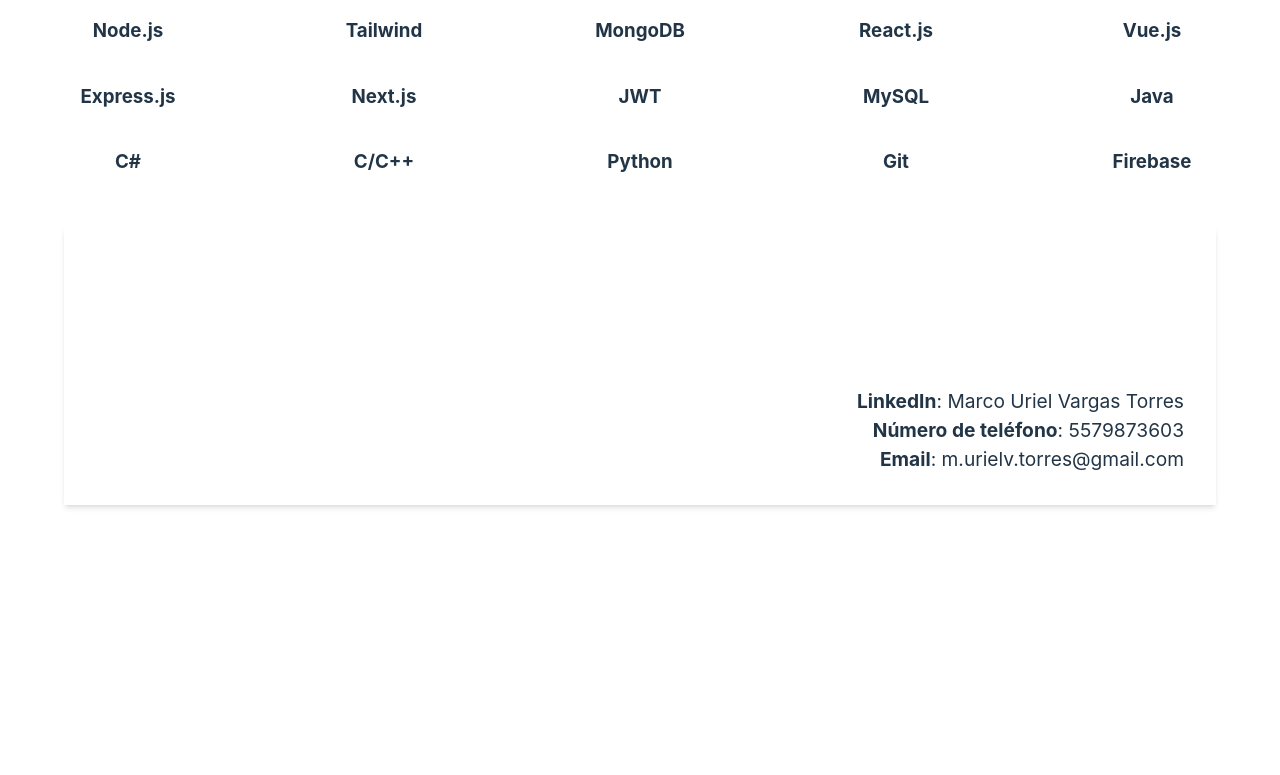
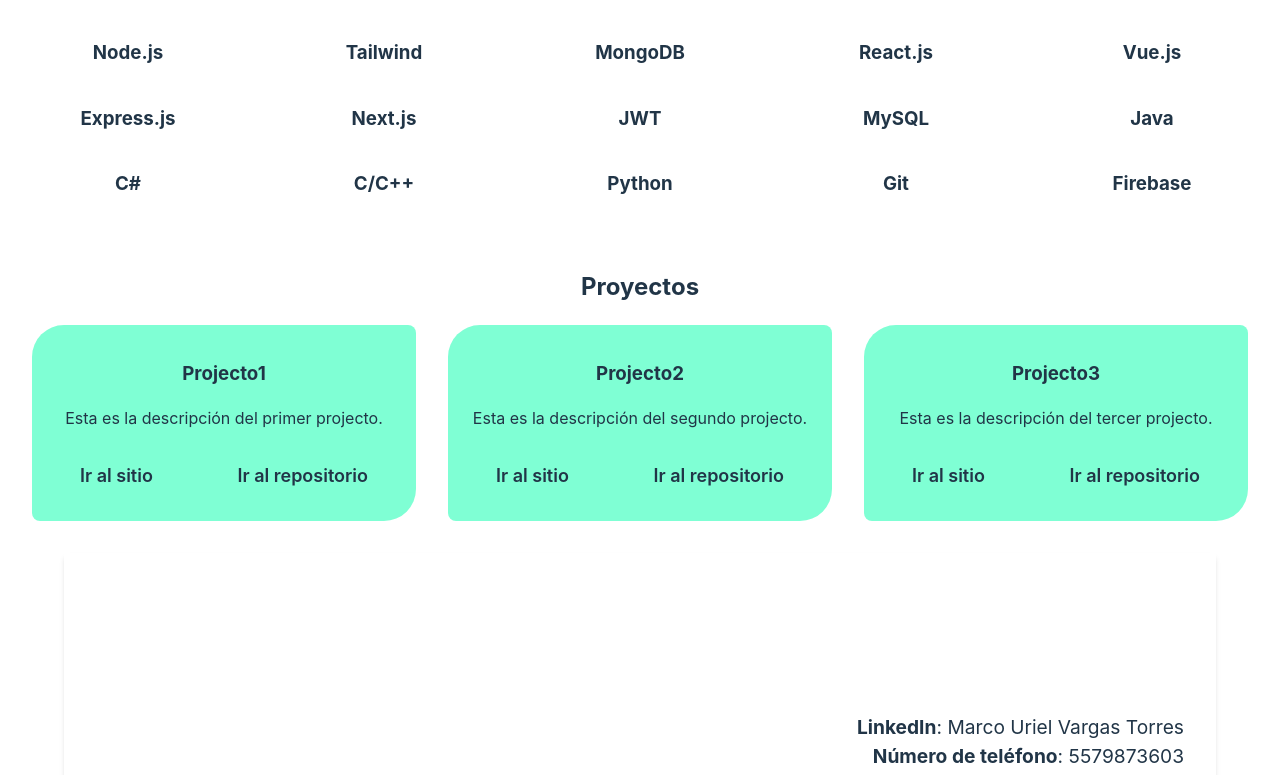
Before and after one commit to urielVTorres/portfolio, a Vue app: page / in a window 1280 px wide. Shown: the part 883-1658 px from the top of the page. Before the commit the page ends 1420 px from the top, so only its background shows below. Built offline with nearby package versions, Linux system fonts and the light colour scheme.

Commit message:
Projects component added

```diff
--- a/index.html
+++ b/index.html
@@ -1,10 +1,10 @@
 <!DOCTYPE html>
-<html lang="en">
+<html lang="es">
   <head>
     <meta charset="UTF-8" />
-    <link rel="icon" type="image/svg+xml" href="/vite.svg" />
+    <!-- <link rel="icon" type="image/svg+xml" href="/vite.svg" /> -->
     <meta name="viewport" content="width=device-width, initial-scale=1.0" />
-    <title>Vite + Vue + TS</title>
+    <title>Uriel Vargas | WebDev</title>
   </head>
   <body>
     <div id="app"></div>
--- a/src/App.vue
+++ b/src/App.vue
@@ -4,6 +4,7 @@
 import Introduction from './components/Introduction.vue';
 import Certification from './components/Certification.vue';
 import ContactMe from './components/ContactMe.vue';
+import Repository from './components/Repository.vue';
 
 const language = ref("Español");
 
@@ -27,8 +28,9 @@
     </header>
     <div id="main-container">
         <Introduction :language="language" />
-        <h2>{{ language === "Español"? "Habilidades" : "Skills" }}</h2>
+
         <Certification :language="language" />
+        <Repository :language="language" />
         <ContactMe :language="language" />
     </div>
 </template>
@@ -45,9 +47,5 @@
     padding: 0.5rem;
 }
 
-#main-container {
-    margin-top: 15rem;
-}
-
 
 </style>
--- a/src/assets/Info.ts
+++ b/src/assets/Info.ts
@@ -81,3 +81,61 @@
     phoneNumber: "5579873603",
     email: "m.urielv.torres@gmail.com"
 }
+
+
+interface IProjectsInfo {
+    language: string,
+    projects: {
+        title: string,
+        description: string,
+        link: string,
+        github:string
+    }[]
+}
+
+export const ProjectsInfo : IProjectsInfo[] = [
+    {
+        language: "Español",
+        projects: [
+            {
+                title: "Projecto1",
+                description: "Esta es la descripción del primer projecto.",
+                link: "https://www.google.com",
+                github: "https://www.youtube.com"
+            },
+            {
+                title: "Projecto2",
+                description: "Esta es la descripción del segundo projecto.",
+                link: "https://www.google.com",
+                github: "https://www.youtube.com"
+            },{
+                title: "Projecto3",
+                description: "Esta es la descripción del tercer projecto.",
+                link: "https://www.google.com",
+                github: "https://www.youtube.com"
+            },
+        ]
+    },
+    {
+        language: "English",
+        projects: [
+            {
+                title: "Project1",
+                description: "Esta es la descripción del primer projecto.",
+                link: "https://www.google.com/",
+                github: "https://www.youtube.com"
+            },
+            {
+                title: "Project2",
+                description: "Esta es la descripción del segundo projecto.",
+                link: "https://www.google.com/",
+                github: "https://www.youtube.com"
+            },{
+                title: "Project3",
+                description: "Esta es la descripción del tercer projecto.",
+                link: "https://www.google.com/",
+                github: "https://www.youtube.com"
+            },
+        ]
+    }
+]
--- a/src/components/Certification.vue
+++ b/src/components/Certification.vue
@@ -12,6 +12,7 @@
 
 <template>
     <div id="skills">
+        <h2>{{ props.language === "Español"? "Habilidades" : "Skills" }}</h2>
         <div id="certification">
             <div class="ability" v-for="ability in skills?.info">
                 <h3>{{ ability.title }}</h3>
@@ -41,4 +42,7 @@
 
 }
 
+#skills {
+    padding-top: 2rem;
+}
 </style>
--- a/src/components/Introduction.vue
+++ b/src/components/Introduction.vue
@@ -20,7 +20,8 @@
 
 
 <style scoped>
-div {
-    margin: 5rem 10rem;
+#about-me {
+    margin: 0 10rem;
+    padding-top: 15rem;
 }
 </style>
--- a/src/components/Repository.vue
+++ b/src/components/Repository.vue
@@ -0,0 +1,60 @@
+<script setup lang="ts">
+import { defineProps } from 'vue'
+import { ProjectsInfo } from '../assets/Info';
+const props = defineProps({
+    language: String
+});
+
+const projectsInfo = ProjectsInfo.find( element => element.language === props.language);
+
+</script>
+
+
+<template>
+    <div id="project">
+        <h2>{{ props.language === "Español" ? "Proyectos" : "Projects" }}</h2>
+        <div id="container-projects">
+            <article v-for="project in projectsInfo?.projects" class="project-card">
+                <h3>{{ project.title }}</h3>
+                <p>{{ project.description }}</p>
+                <div class="container-links">
+                    <a :href="project.link" target="_black">{{props.language === "Español" ? "Ir al sitio" : "Go to website"}}</a>
+                    <a :href="project.github" target="_black">{{props.language === "Español" ? "Ir al repositorio" : "Go to repo"}}</a>
+                </div>
+            </article>
+        </div>
+    </div>
+</template>
+
+<style scoped>
+#project {
+    padding-top: 2rem;
+}
+
+#container-projects {
+    display: grid;
+    grid-template-columns: repeat(3, 30%);
+    gap: 2rem;
+    justify-content: center;
+
+}
+
+.project-card {
+    padding: 1rem;
+    background-color:aquamarine;
+    border-radius: 2rem 0.5rem;
+}
+
+.container-links {
+    display: flex;
+    justify-content: space-between;
+    padding: 1rem 2rem;
+}
+
+a {
+    font-weight: 600;
+    font-size: large;
+    color: inherit;
+    text-decoration: none;
+}
+</style>
```
